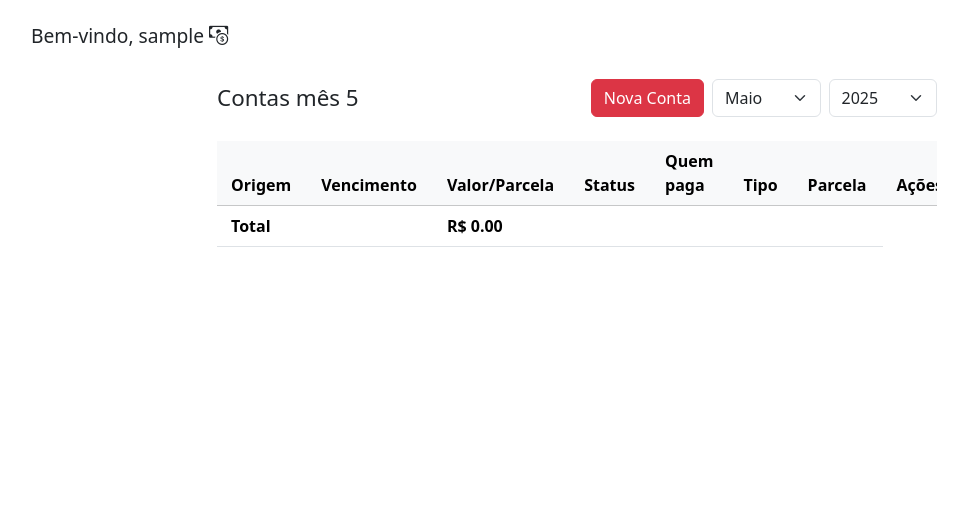
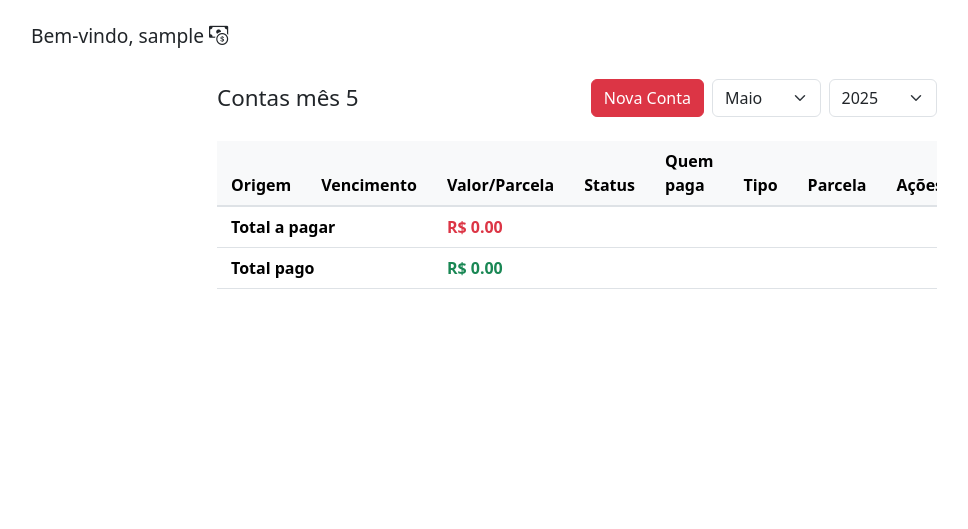
Before and after one commit to atevilson/minhas_contas_app, a Flask app: page /expenses/dashboard in a window 1280 px wide. Shown: the part 56-585 px from the top of the page, without its empty margins (63-1031 px from the left). Run offline with Flask 3, Linux system fonts and the light colour scheme; the visitor is signed in with stand-in values (Sample User, id 1); data that the repository does not hold is empty.

Commit message:
feat(ui): separate 'Total to pay' and 'Total paid' rows and extend table borders full-width

```diff
--- a/app/expenses/routes.py
+++ b/app/expenses/routes.py
@@ -22,14 +22,16 @@ def dashboard():
                .all()
     )
 
-    total = sum(e.valor for e in expenses_list)
+    total_pago = sum(conta.valor for conta in expenses_list if conta.status == 'Pago')
+    total_a_pagar = sum(conta.valor for conta in expenses_list if conta.status == 'A pagar')
 
     return render_template(
         'expenses/dashboard.html',
         expenses=expenses_list,
         mes=mes,
         ano=ano,
-        total=total
+        total_pago=total_pago,
+        total_a_pagar=total_a_pagar
     )
 
 @bp.route('/add', methods=['GET','POST'])
--- a/app/templates/expenses/dashboard.html
+++ b/app/templates/expenses/dashboard.html
@@ -23,6 +23,9 @@
   .form-select:focus {
     border-color: #808080;
     box-shadow: 0 0 0 0.2rem rgba(27, 27, 27, 0.25);
+  }
+  tfoot tr:first-child td {
+    border-top: 2px solid #dee2e6;
   }
 </style>
 {% endblock %}
@@ -128,8 +131,12 @@
           </tbody>
           <tfoot>
             <tr>
-              <td colspan="2"><strong>Total</strong></td>
-              <td colspan="5"><strong>R$ {{ '%.2f'|format(total) }}</strong></td>
+              <td colspan="2"><strong>Total a pagar</strong></td>
+              <td colspan="6" class="text-danger"><strong>R$ {{ '%.2f'|format(total_a_pagar) }}</strong></td>
+            </tr>
+            <tr>
+              <td colspan="2"><strong>Total pago</strong></td>
+              <td colspan="6" class="text-success"><strong>R$ {{ '%.2f'|format(total_pago) }}</strong></td>
             </tr>
           </tfoot>
         </table>
```
